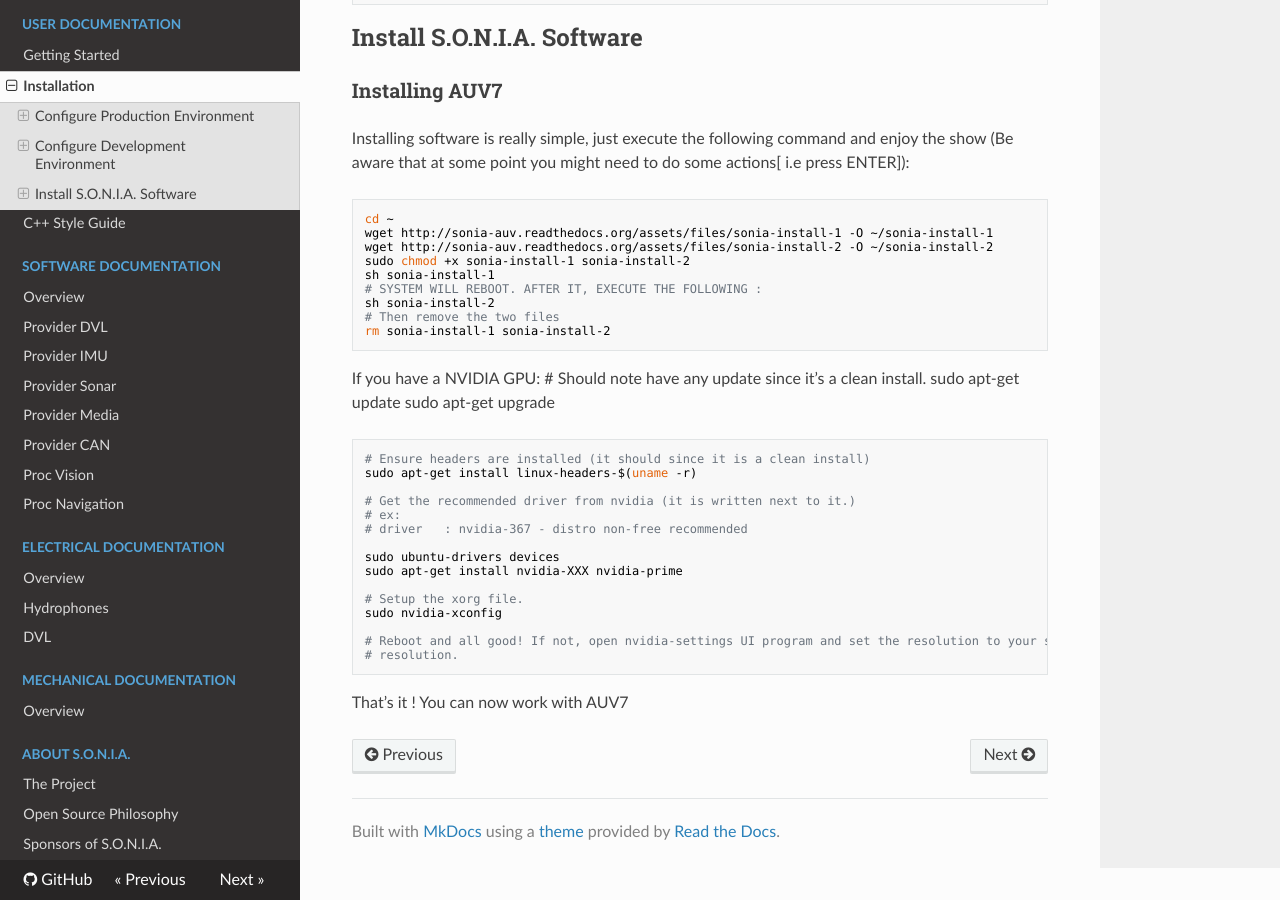
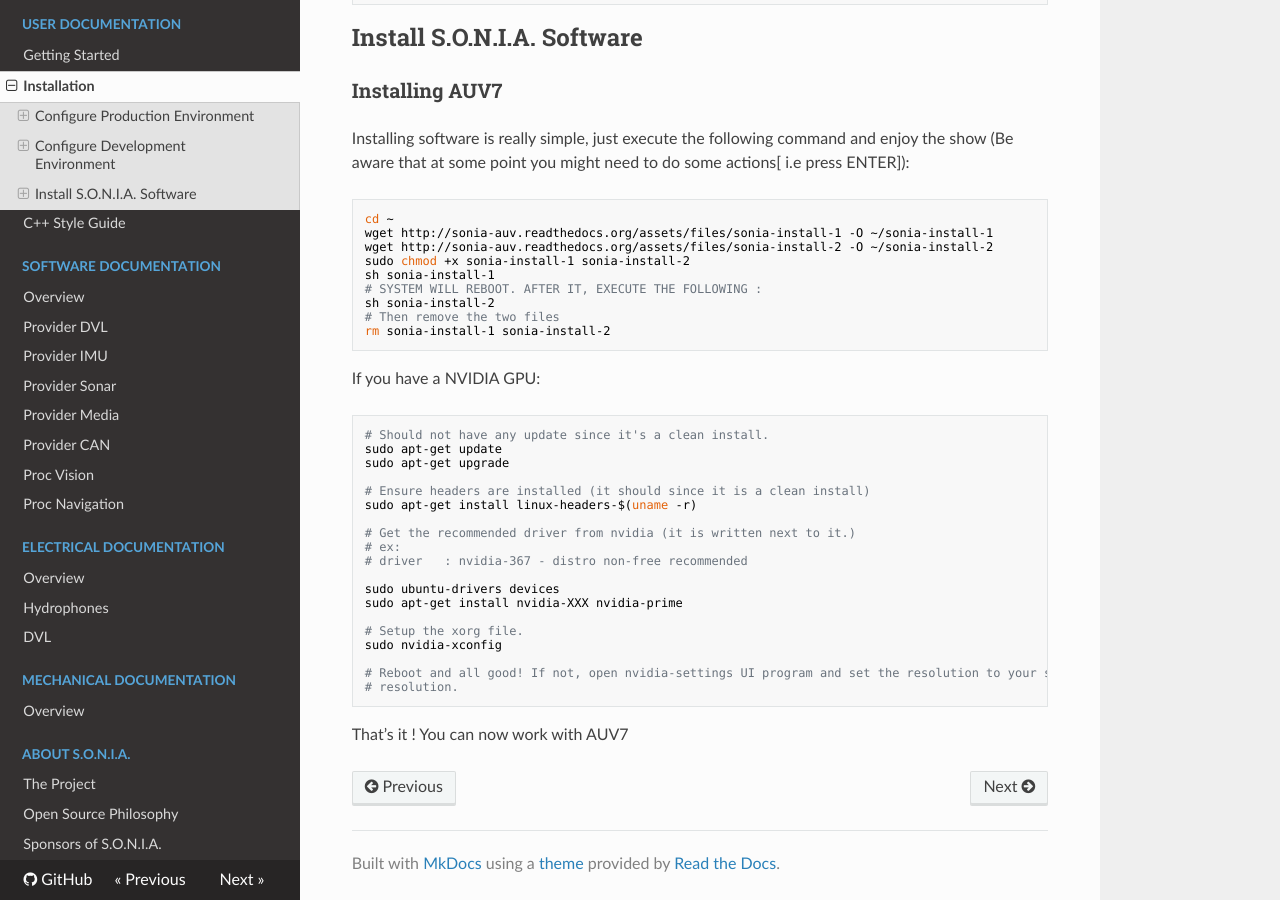
Before and after one commit to sonia-auv/documentation, an MkDocs documentation site: the page built from docs/user/installation.md, in a window 1280 px wide and 900 px high, scrolled down 7204 px. Built offline with MkDocs 1.6.1, drawn with Linux system fonts in a browser that asks for light colours; nearby versions of some CDN libraries; old or Windows-style settings are respelled for this version of MkDocs.

Commit message:
Update installation.md
Fixed formatting for NVIDIA GPU's paragraph

```diff
--- a/docs/user/installation.md
+++ b/docs/user/installation.md
@@ -329,7 +329,8 @@
 	rm sonia-install-1 sonia-install-2
 
 If you have a NVIDIA GPU:
-	# Should note have any update since it's a clean install.
+
+	# Should not have any update since it's a clean install.
 	sudo apt-get update
 	sudo apt-get upgrade
 
```
